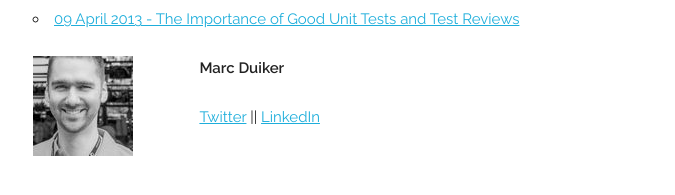
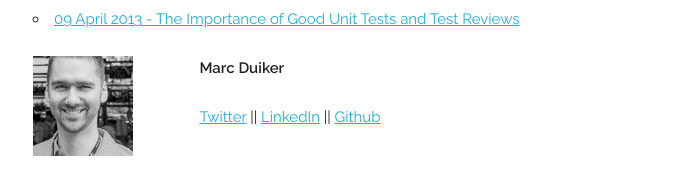
Before and after one commit to marcduiker/marcduiker.github.io, a Jekyll site: the page built from index.html, in a window 1280 px wide. Shown: the part 536-731 px from the top of the page, without its empty margins (127-802 px from the left). Built offline with Jekyll 4.4.1, drawn with Linux system fonts in a browser that asks for light colours.

Commit message:
Fixed footer layout, added Github link

```diff
--- a/_includes/footer.html
+++ b/_includes/footer.html
@@ -3,12 +3,12 @@
       <div class="two columns">
         <img src="{{ site.url }}/assets/MarcDuiker100px.jpg" alt="Marc Duiker profile">
       </div>
-      <div class="ten columns">
+      <div class="eight columns">
         <p>
 			   <strong>Marc Duiker</strong>
 		    </p>
         <p>
-          <a href="https://twitter.com/@marcduiker" target="_blank">Twitter</a> || <a href="https://nl.linkedin.com/in/mduiker" target="_blank">LinkedIn</a>
+          <a href="https://twitter.com/@marcduiker" target="_blank">Twitter</a> || <a href="https://nl.linkedin.com/in/mduiker" target="_blank">LinkedIn</a> || <a href="https://github.com/marcduiker">Github</a>
         </p>
       </div>
       <div class="two columns">
```
